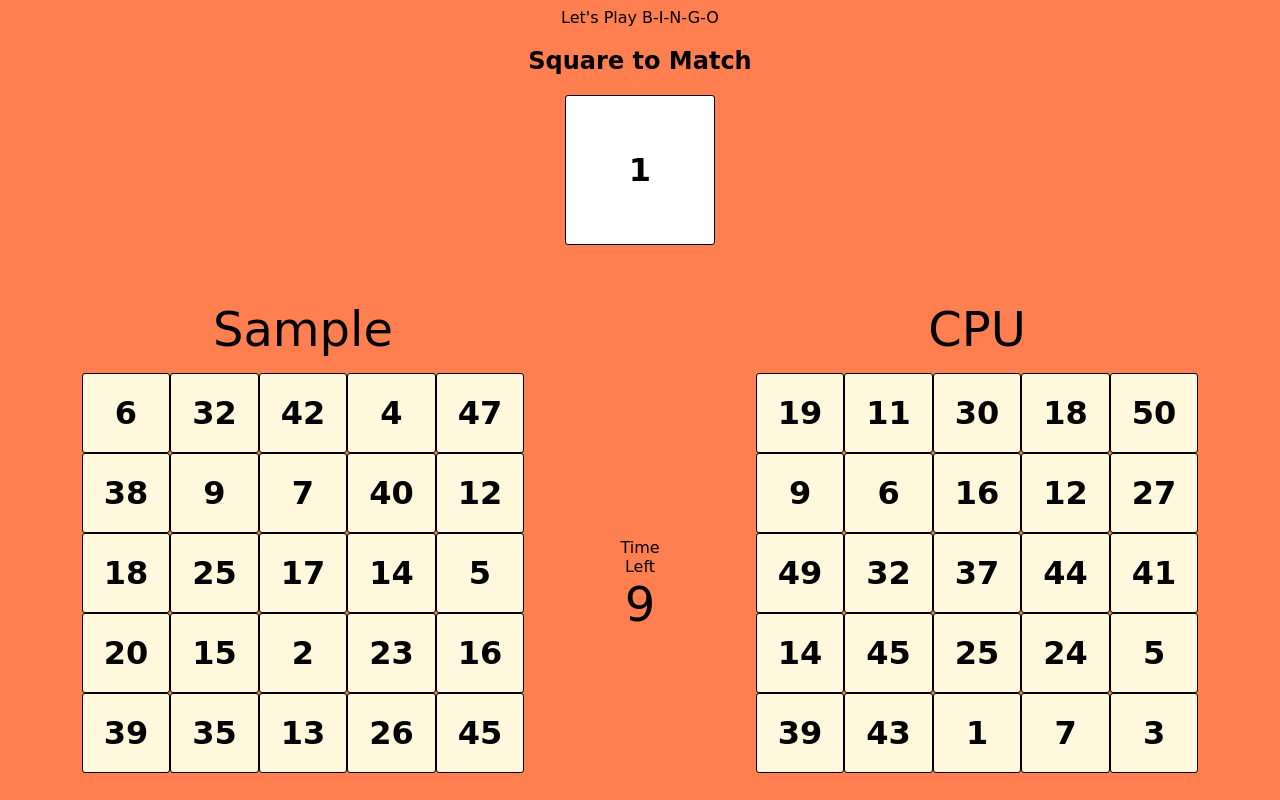
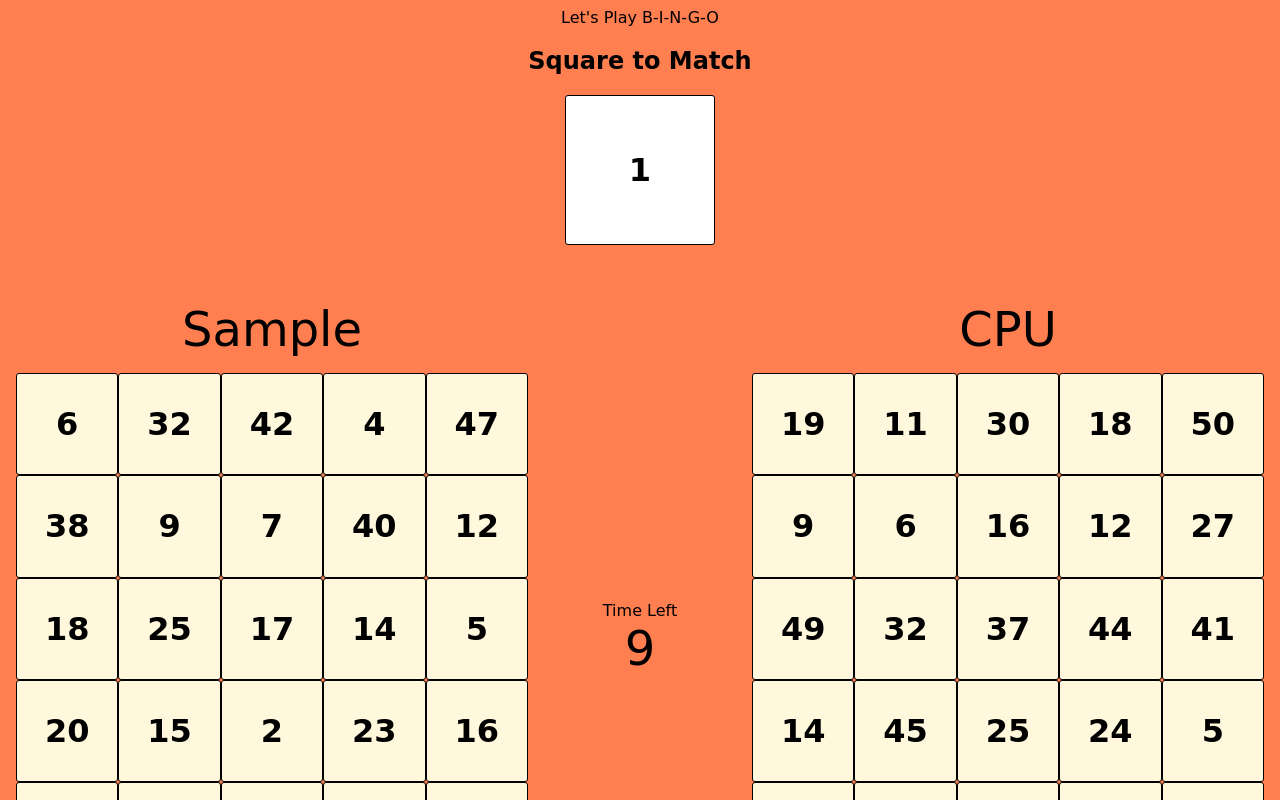
Before and after one commit to gumtow/gumtow.github.io, a plain HTML site: page index.html in a window 1280 px wide. Both pictures are taken after typing "Sample" into the empty fields and a click on the button "Start Game". Shown: the top 800 px of the page. Drawn offline with nearby package versions, Linux system fonts and the light colour scheme; a web font is replaced by a local one.

Commit message:
fixed valsInPlay bug

```diff
--- a/css/style.css
+++ b/css/style.css
@@ -21,13 +21,14 @@ header{
 #user-container, #cpu-container {
     display:flex;
     flex-wrap: wrap;
-    width:45%;
-    padding: 0 5% 25%;
+    width:40vw;
+    height: 40vw;
+    padding: 0;
     box-sizing: border-box;
 }
 #user, #cpu{
-    width:100%;
-    height:100%;
+    width:40vw;
+    height:40vw;
 }
 
 #cpu-name, #user-name {
@@ -70,9 +71,9 @@ header{
 }
 
 #info {
-    width:5%;
+    width:15vw;
     padding-bottom: 25%;
-    padding-top:20%;
+    padding-top:25%;
     text-align: center;
 }
 .parent{
--- a/js/app.js
+++ b/js/app.js
@@ -47,6 +47,7 @@ const generateBoard = (player) =>{
             // Append square to the board
             player.append($square);
         }
+        console.log(`values in play = ${valInPlay}`);
     }
 
 
@@ -110,7 +111,8 @@ const stopTimer=()=>{
 
 // Generate Value Array
 const generateValues = () =>{
-    valArray.length = 0;
+    valArray.splice(0,valArray.length);
+    console.log(valArray);
     for (let i=1; i<=50; i++){
         valArray.push(i);
     };
@@ -186,6 +188,7 @@ const checkWinner =(player)=>{
 // Start Game
 const startGame =()=>{
     console.log('Start Game was run');
+    valInPlay.splice(0,valInPlay.length);
     event.preventDefault();
     $newGameModal.css('display', 'none');
     $name = $('#player-name').val();
```
